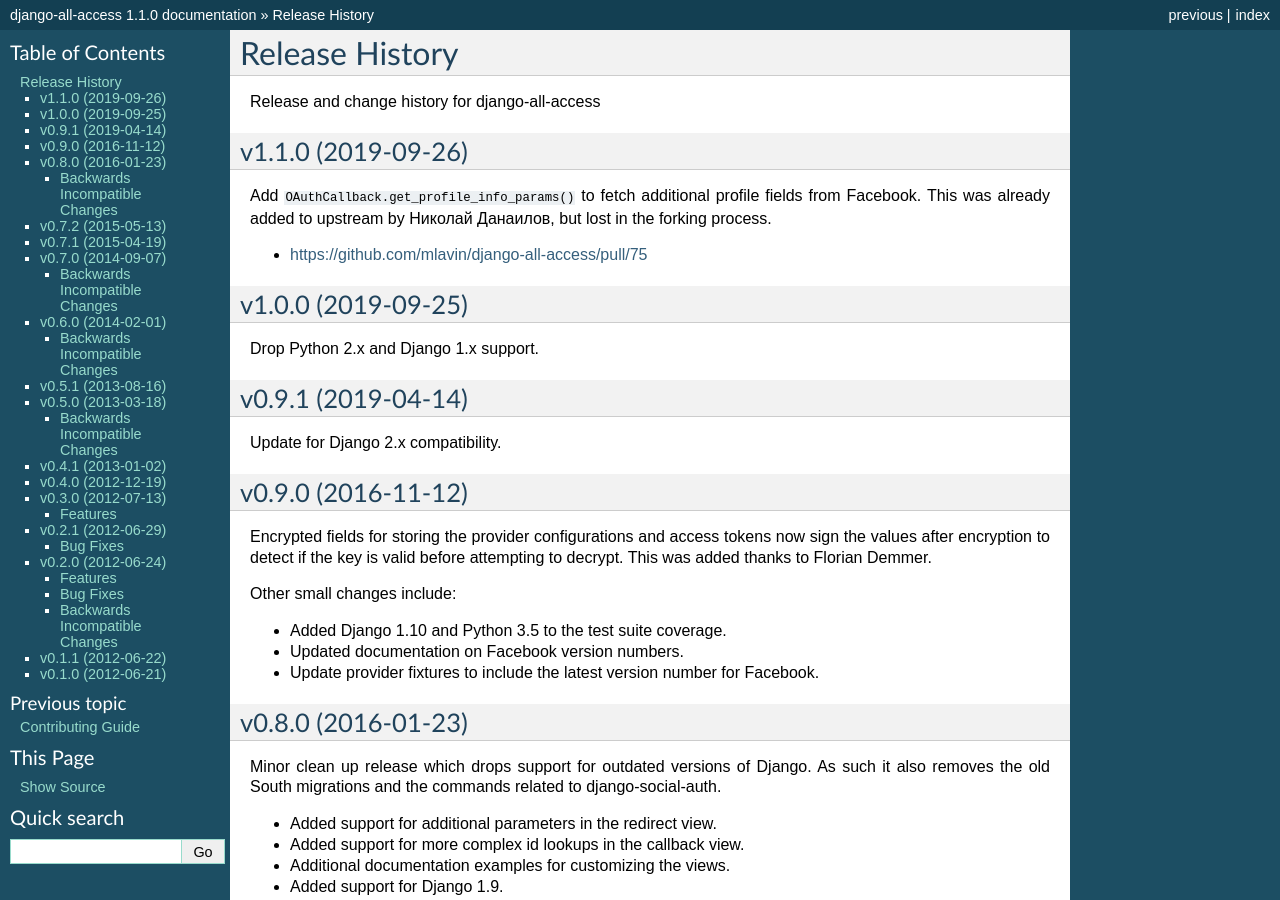
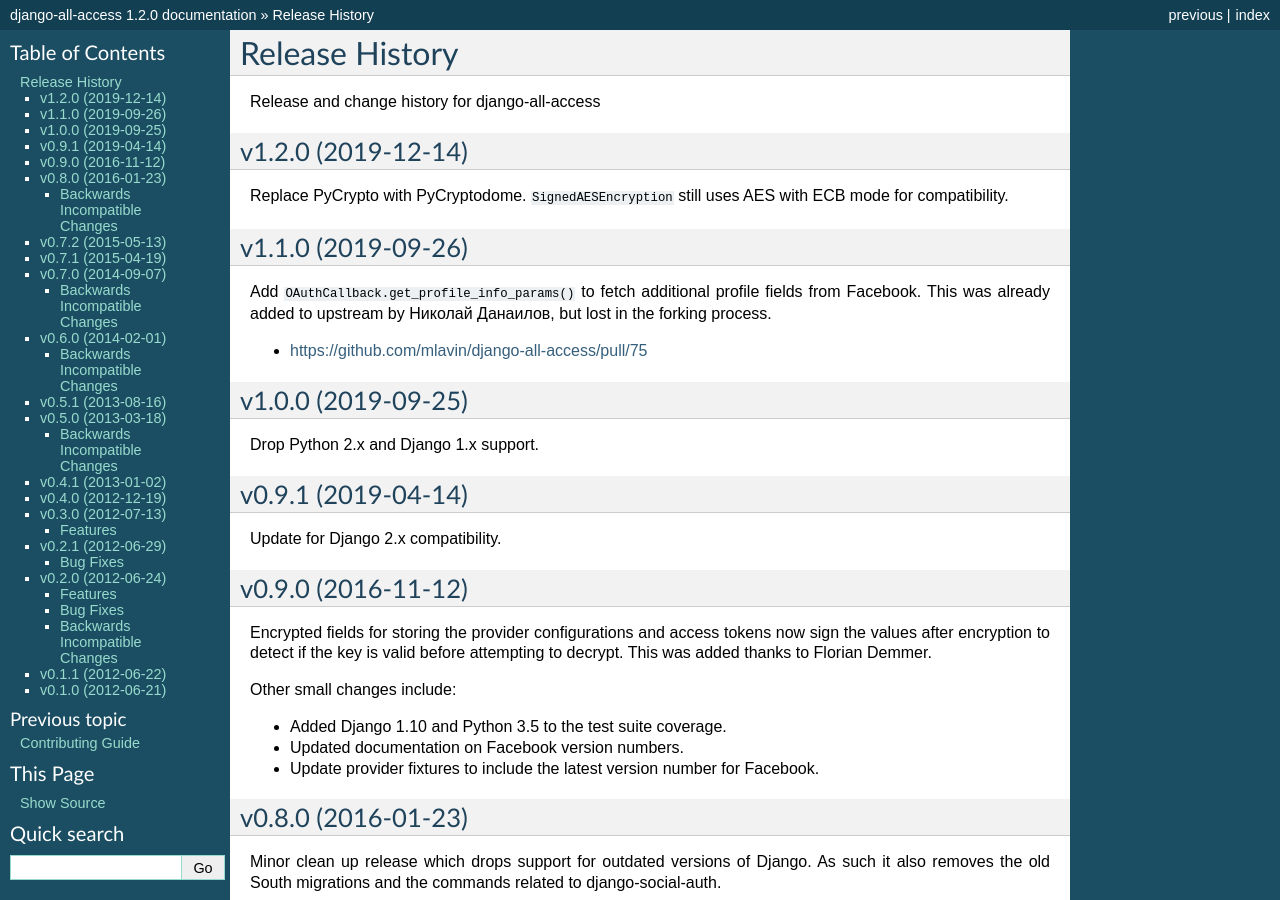
Before and after one commit to mlavin/django-all-access, a Sphinx documentation site: the page built from docs/releases.rst, in a window 1280 px wide and 900 px high. Built offline with Sphinx 7.4.7, drawn with Linux system fonts in a browser that asks for light colours; some of the changed text lies outside the part shown.

Commit message:
Update changelog and set release v1.2.0

```diff
--- a/allaccess/__init__.py
+++ b/allaccess/__init__.py
@@ -2,7 +2,7 @@
 django-all-access is a reusable application for user registration and authentication
 from OAuth 1.0 and OAuth 2.0 providers such as Twitter and Facebook.
 """
-__version__ = '1.1.0'
+__version__ = '1.2.0'
 
 default_app_config = 'allaccess.apps.AllAccessConfig'
 
--- a/docs/releases.rst
+++ b/docs/releases.rst
@@ -2,6 +2,13 @@
 ====================================
 
 Release and change history for django-all-access
+
+
+v1.2.0 (2019-12-14)
+-----------------------------------
+
+Replace PyCrypto with PyCryptodome.
+``SignedAESEncryption`` still uses AES with ECB mode for compatibility.
 
 
 v1.1.0 (2019-09-26)
```
